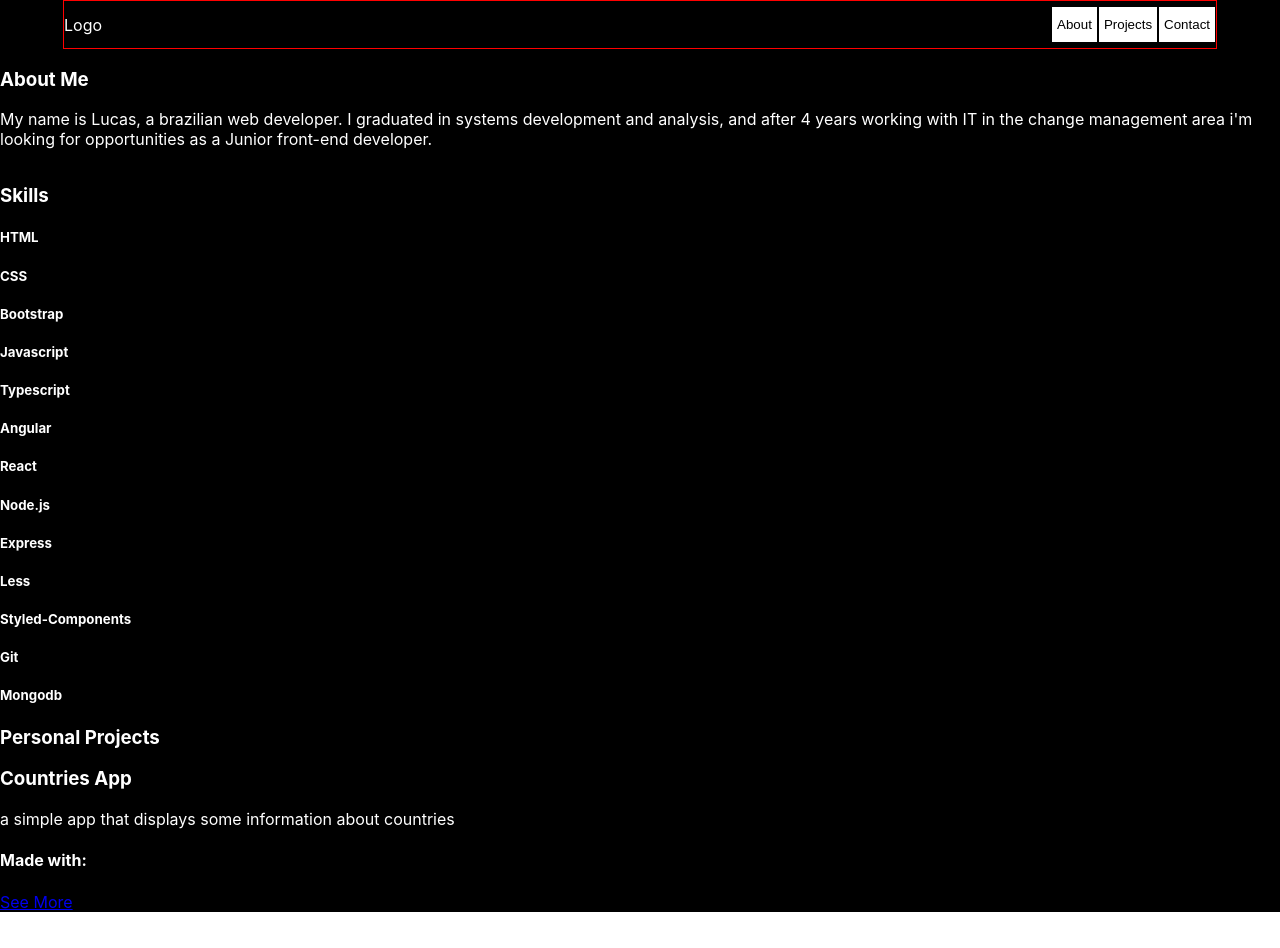
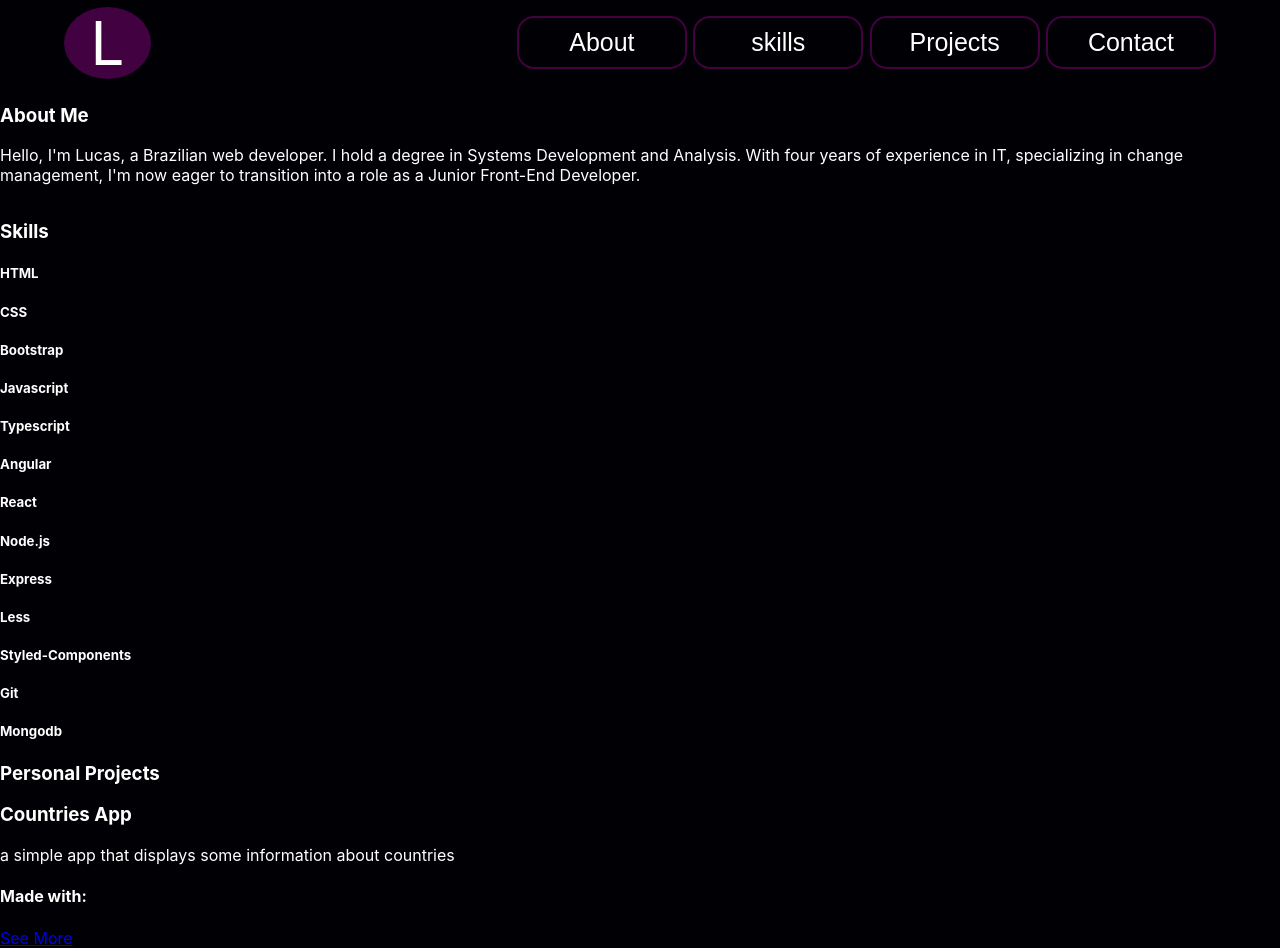
Before and after one commit to lucasRodrigues0/portfolio, a React (Create React App) app: page / in a window 1280 px wide. Before the commit the page ends 912 px from the top, so only its background shows below. Built offline with nearby package versions, Linux system fonts and the light colour scheme.

Commit message:
estilização da navbar

```diff
--- a/src/App.js
+++ b/src/App.js
@@ -1,9 +1,11 @@
 import { Content } from './components/content';
+import { Header } from './components/header';
 
 function App() {
 
   return (
     <div className="App">
+      <Header />
       <Content />
     </div>
   );
--- a/src/components/content/Content.js
+++ b/src/components/content/Content.js
@@ -1,9 +1,9 @@
-import { Header } from '../header';
+
 import { SKILLS, PROJECTS } from '../../utils/constants';
 import styled from "styled-components";
 
 const ContentContainer = styled.section`
-  background-color: black;
+  background-color: #010005;
   color: white;
 `
 
@@ -14,11 +14,10 @@ const SectionContainer = styled.div`
 export const Content = () => {
   return (
     <ContentContainer>
-      <Header />
       <SectionContainer>
         <section>
           <h1>About Me</h1>
-          <p>My name is Lucas, a brazilian web developer. I graduated in systems development and analysis, and after 4 years working with IT in the change management area i'm looking for opportunities as a Junior front-end developer.</p>
+          <p>Hello, I'm Lucas, a Brazilian web developer. I hold a degree in Systems Development and Analysis. With four years of experience in IT, specializing in change management, I'm now eager to transition into a role as a Junior Front-End Developer.</p>
         </section>
       </SectionContainer>
       <section>
--- a/src/components/header/Header.js
+++ b/src/components/header/Header.js
@@ -2,6 +2,7 @@ import styled from "styled-components";
 import { OPTIONS } from "../../utils/constants"
 
 const Head = styled.header`
+  background-color: #010005;
   width: 100%;
 `;
 
@@ -14,18 +15,47 @@ const Navbar = styled.nav`
 
 const Wrapper = styled.div`
   align-items: center;
-  border: 1px solid red;
   display: flex;
   Justify-content: space-between;
   width: 90%;
 `;
 
 const Button = styled.button`
-  background-color: white;
-  border: 1px solid black;
-  margin: 5px 0;
+  background-color: rgba(66, 1, 65, 0);
+  border: 2px solid #420141;
+  border-radius: 17px;
+  color: white;
+  font-family: sans-serif;
+  font-size: 25px;
   height: 100%;
+  margin: 1rem 0.2rem;
   padding: 10px 5px;
+  transition: background-color 0.2s ease-out, box-shadow 0.3s ease-out;
+  width: 170px;
+  &: last-child {
+    margin-right: 0;
+  }
+  &: hover {
+    background-color: rgba(66, 1, 65, 1);
+    box-shadow: 8px 1px 61px 18px rgba(66,1,65,0.52);
+    transition: background-color 0.2s ease-in, box-shadow 0.3s ease-in;
+  }
+`;
+
+const Logo = styled.div`
+  background-color: #420141;
+  border-radius: 100%;
+  color: white;
+  display: block;
+  font-size: 60px;
+  height: 100%;
+  width: 87px;
+  text-align: center;
+`;
+
+const ButtonsWrapper = styled.div`
+  display:flex;
+  width: fit-content;
 `;
 
 export const Header = () => {
@@ -34,12 +64,14 @@ export const Header = () => {
     <Head>
       <Navbar>
         <Wrapper>
-          Logo
-          <div>
+          <Logo>
+            L
+          </Logo>
+          <ButtonsWrapper>
             {
               OPTIONS.map((option) => <Button key={option}>{option}</Button>)
             }
-          </div>
+          </ButtonsWrapper>
         </Wrapper>
       </Navbar>
     </Head>
--- a/src/utils/constants.js
+++ b/src/utils/constants.js
@@ -1,7 +1,7 @@
 export const SKILLS = [ 'HTML', 'CSS', 'Bootstrap', 'Javascript', 'Typescript', 'Angular', 'React', 'Node.js', 'Express', 'Less', 'Styled-Components', 'Git', 'Mongodb' ]
 
 
-export const OPTIONS = ['About', 'Projects', 'Contact'];
+export const OPTIONS = ['About','skills', 'Projects', 'Contact'];
 
 export const PROJECTS = [
   {
```
